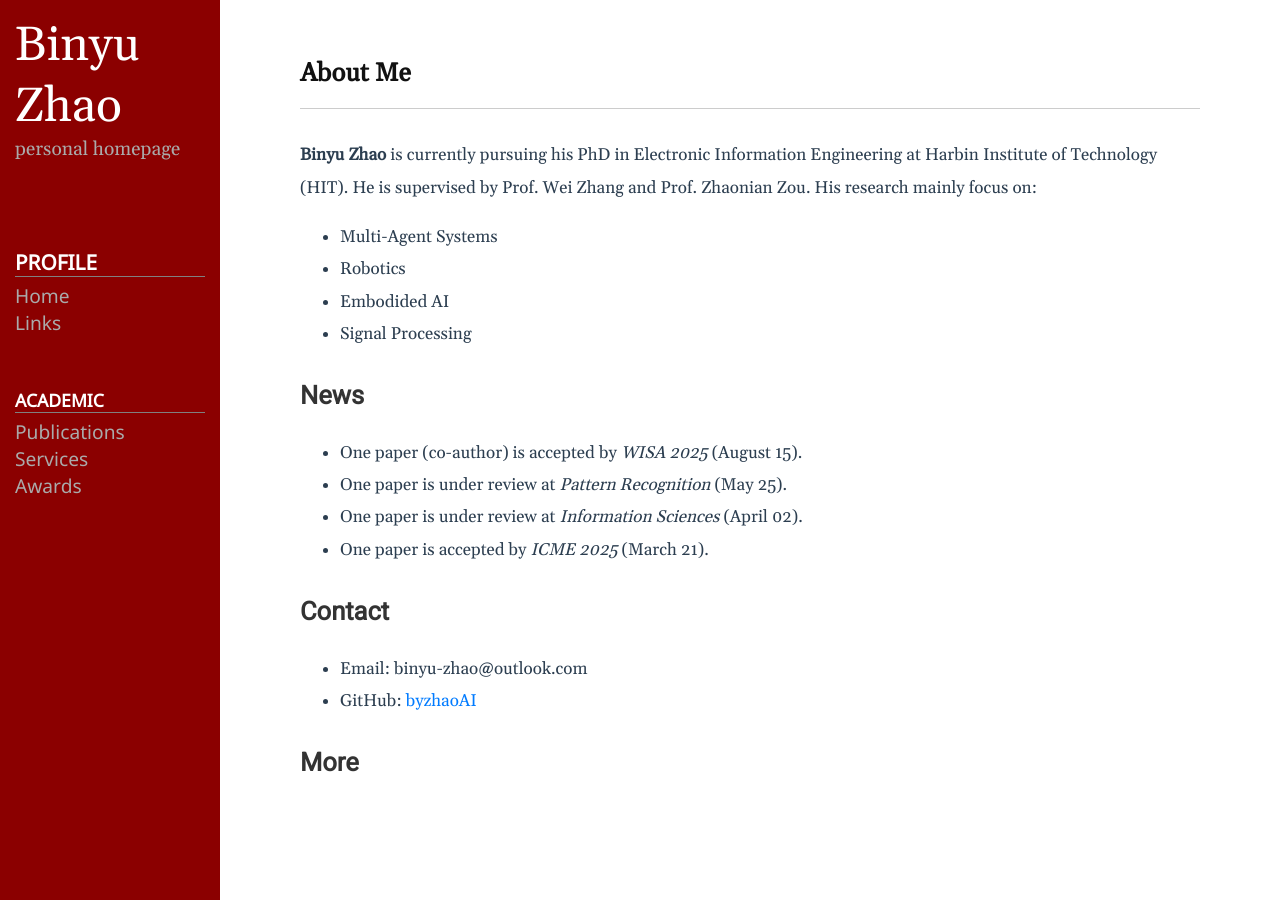
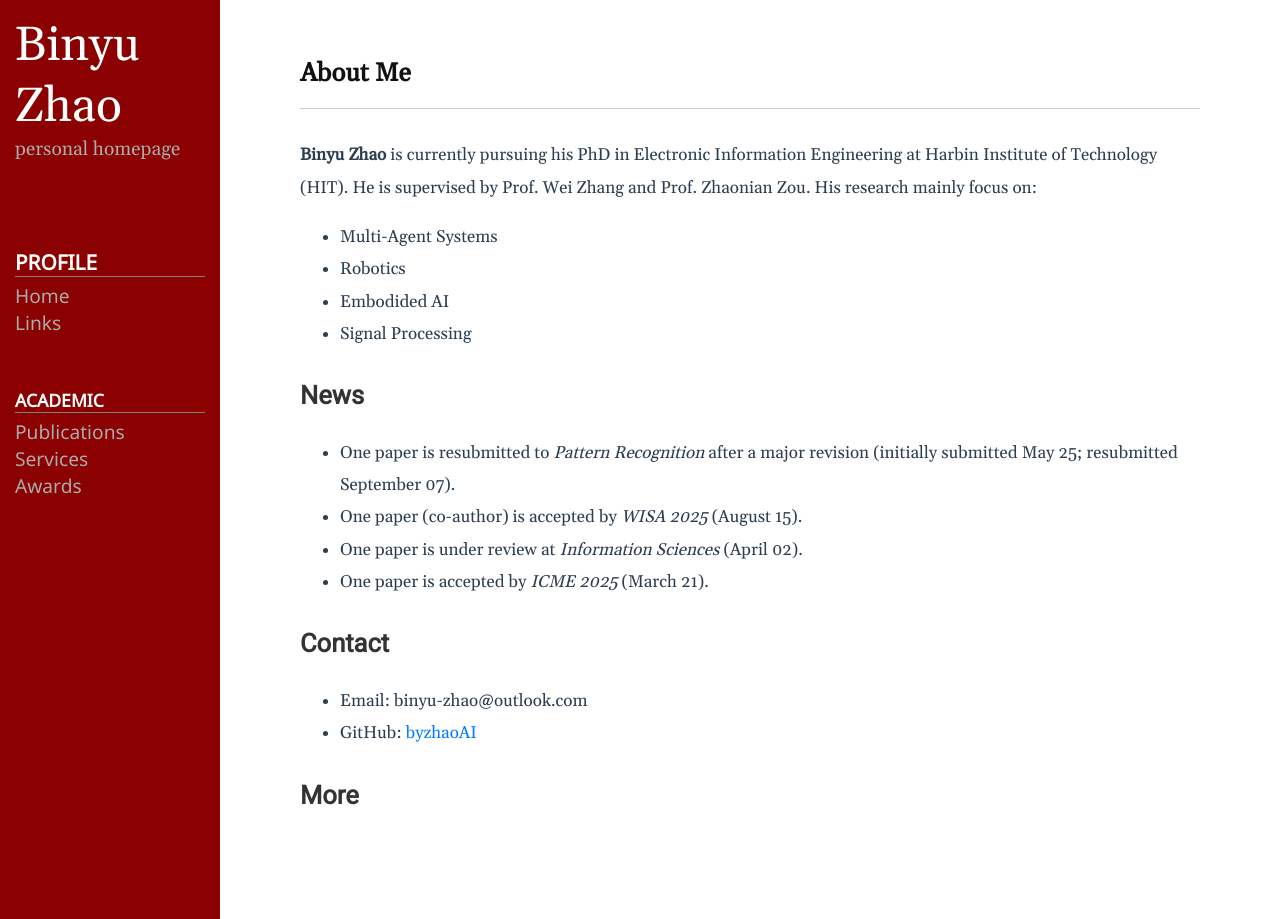
Before and after one commit to byzhaoAI/byzhaoAI.github.io, a Jekyll site: the page built from README.md, in a window 1280 px wide. Built offline with Jekyll 4.4.1, drawn with Linux system fonts in a browser that asks for light colours.

Commit message:
update paper status

```diff
--- a/_includes/home.html
+++ b/_includes/home.html
@@ -20,8 +20,8 @@
 
     <h2>Recent News</h2>
     <ul>
+      <li>One paper is resubmitted to <em>Pattern Recognition</em> after a major revision (initially submitted May 25; resubmitted September 07).</li>
       <li>One paper (co-author) is accepted by <em>WISA 2025</em> (August 15).</li>
-      <li>One paper is under review at <em>Pattern Recognition</em> (May 25).</li>
       <li>One paper is under review at <em>Information Sciences</em> (April 02).</li>
       <li>One paper is accepted by <em>ICME 2025</em> (March 21).</li>
     </ul>
```
Also changed, not shown: README.md.
